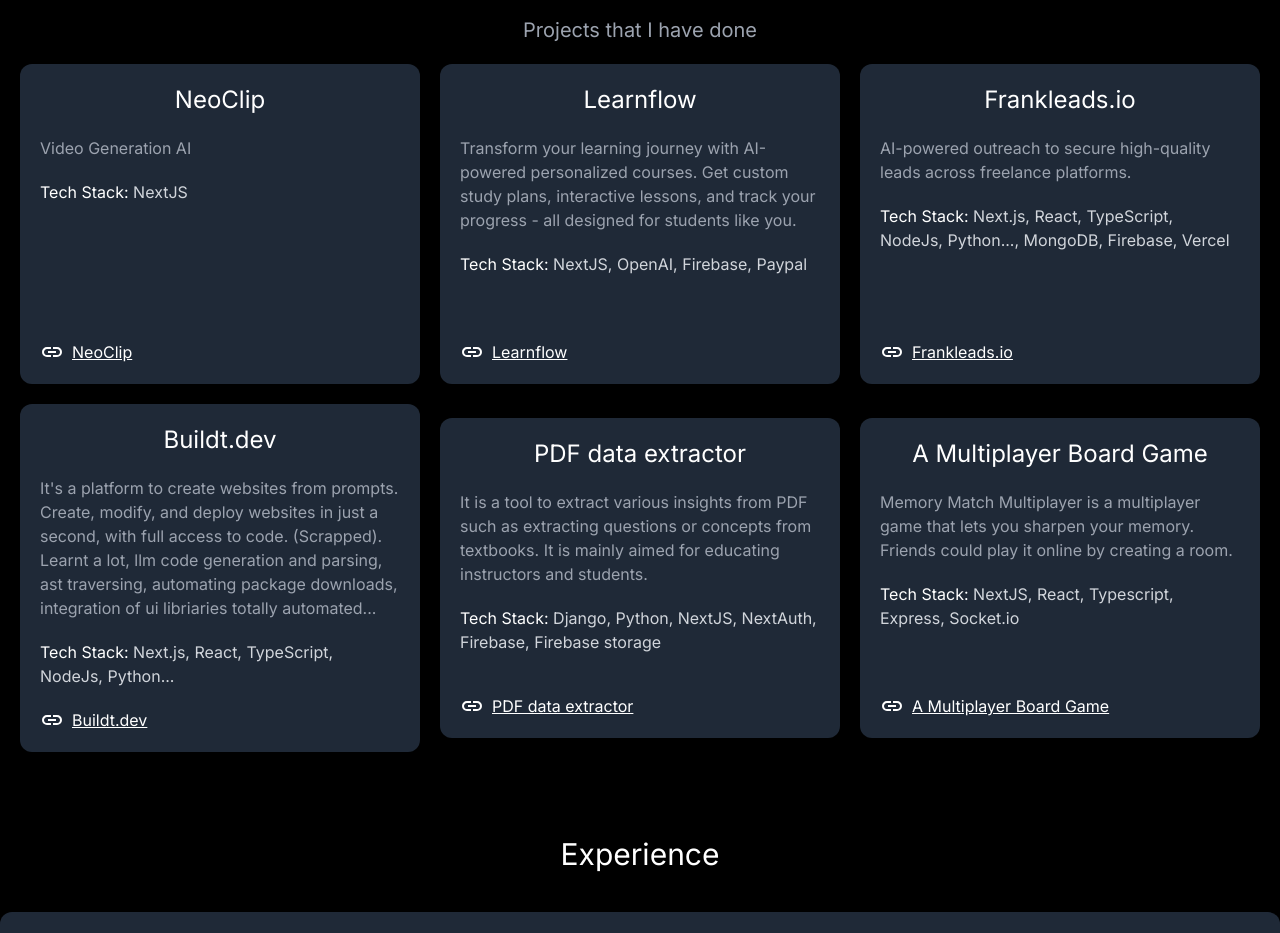
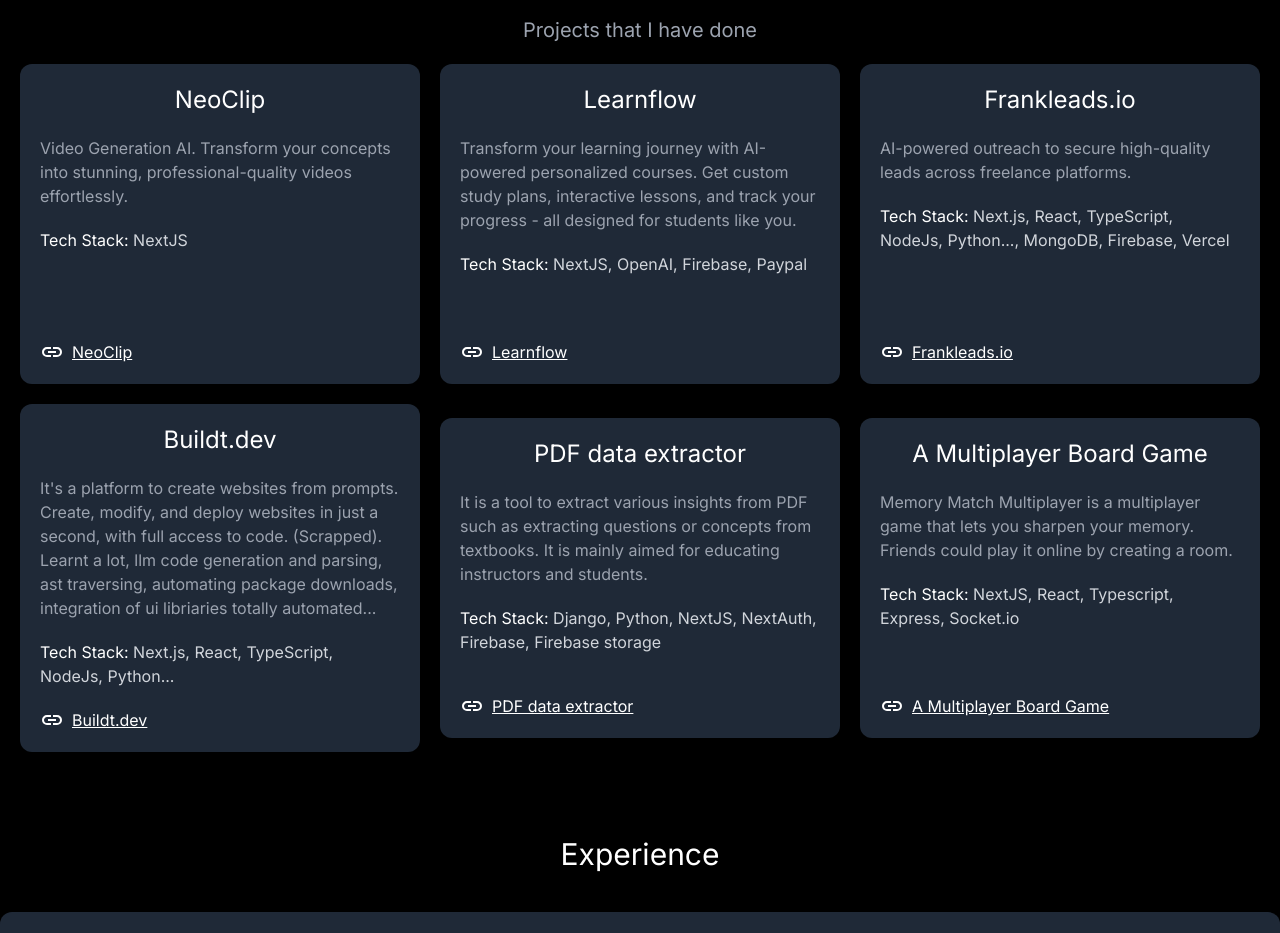
Before and after one commit to User-1289/portfolio, a Next.js app: page / in a window 1280 px wide. Shown: the part 1380-2313 px from the top of the page. Built offline with nearby package versions, Linux system fonts and the light colour scheme.

Commit message:
Update Projects.tsx

```diff
--- a/src/app/components/Projects.tsx
+++ b/src/app/components/Projects.tsx
@@ -5,7 +5,7 @@
     let projectsInfo = [
         {
             name:"NeoClip",
-            details:"Video Generation AI",
+            details:"Video Generation AI. Transform your concepts into stunning, professional-quality videos effortlessly.",
             techStacks:"NextJS",
             url:"https://neoclip.studio"
         },
```
